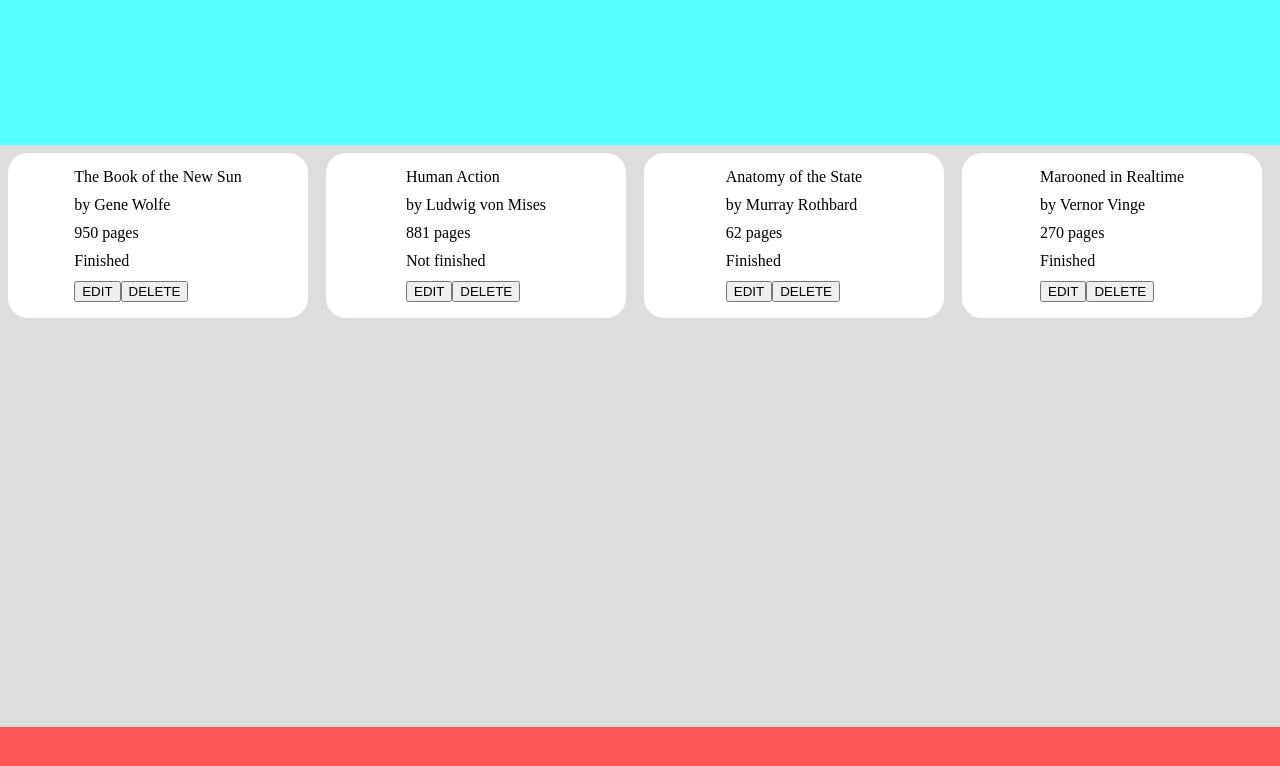
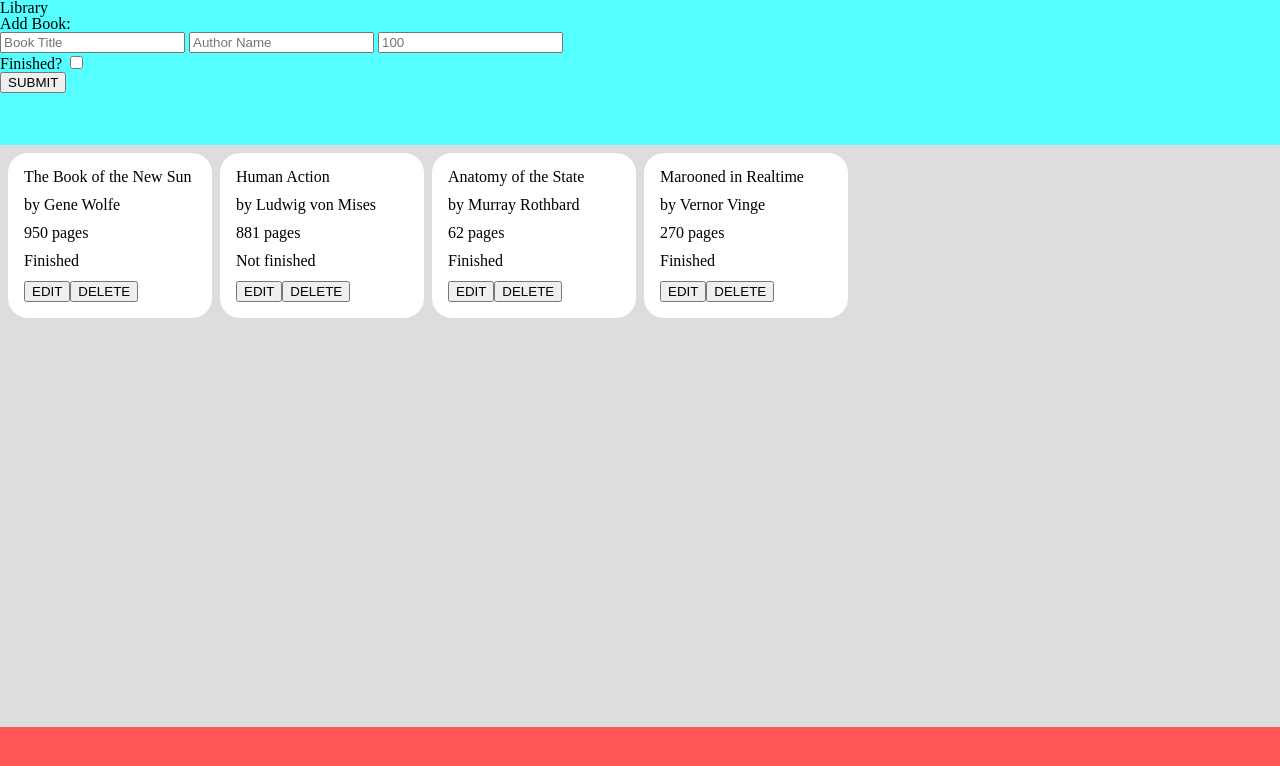
Before and after one commit to MongrelArchitect/library, a website: page index.html in a window 1280 px wide. Drawn offline with Linux system fonts and the light colour scheme.

Commit message:
Add new books to library and update the display accordingly

```diff
--- a/index.html
+++ b/index.html
@@ -10,6 +10,16 @@
   <body>
     <div class="container">
       <div class="add-book">
+        <h1>Library</h1>
+        <h2>Add Book:</h2>
+        <input type="text" id="title" placeholder="Book Title">
+        <input type="text" id="author" placeholder="Author Name">
+        <input type="tel" id="pages" placeholder="100">
+        <div>
+          <label for="finished">Finished?</label>
+          <input type="checkbox" id="finished">
+        </div>
+        <button type="submit" id="submit">SUBMIT</button>
       </div>
       <div class="library">
       </div>
--- a/script.js
+++ b/script.js
@@ -12,14 +12,11 @@
   library.push(this);
 };
 
-function addBookToLibrary(book) {
-  library.push(book);
-}
-
 function drawLibrary() {
-  // Create a card for each book & add it to the library
+  // Clear the library display & draw every book
   const librarySection = document.querySelector('.library');
-  for (let i = 0; i < 4; i += 1) {
+  librarySection.innerHTML = '';
+  for (let i = 0; i < library.length; i += 1) {
     const newBook = document.createElement('div');
 
     const newTitle = document.createElement('p');
@@ -57,6 +54,24 @@
   }
 }
 
+function createNewBook() {
+  const newTitle = document.querySelector('#title');
+  const newAuthor = document.querySelector('#author');
+  const newPages = document.querySelector('#pages');
+  const newFinished = document.querySelector('#finished');
+  const submit = document.querySelector('#submit');
+  submit.addEventListener('click', () => {
+    const newBook = new Book(
+      newTitle.value,
+      newAuthor.value,
+      newPages.value,
+      newFinished.checked,
+    );
+    newBook.addToLibrary();
+    drawLibrary();
+  });
+}
+
 // Some default books to get the ball rollin'
 const bookOne = new Book('The Book of the New Sun', 'Gene Wolfe', 950, true);
 const bookTwo = new Book('Human Action', 'Ludwig von Mises', 881, false);
@@ -69,3 +84,4 @@
 bookFour.addToLibrary();
 
 drawLibrary();
+createNewBook();
--- a/styles/style.css
+++ b/styles/style.css
@@ -13,12 +13,10 @@
 }
 
 .book {
-  justify-content: center;
   background: #fff;
   border-radius: 20px;
   display: grid;
   gap: 12px;
-  max-width: 300px;
   padding: 16px
 }
 
@@ -38,6 +36,7 @@
   background: #ddd;
   display: grid;
   gap: 8px;
-  grid-template-columns: repeat(auto-fit, minmax(200px, 2fr));
+  grid-template-columns: repeat(auto-fill, minmax(200px, 2fr));
+  overflow: auto;
   padding: 8px;
 }
```
